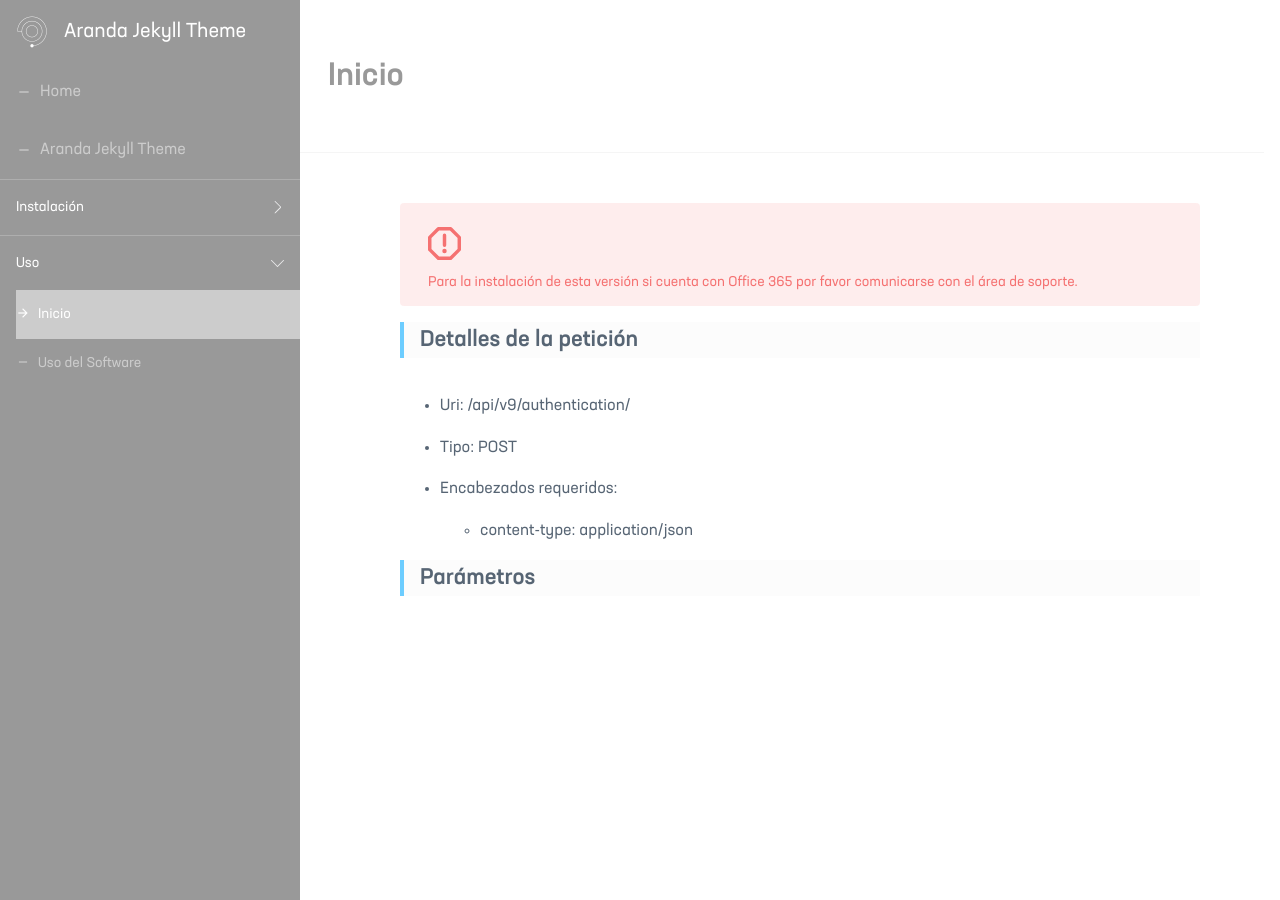
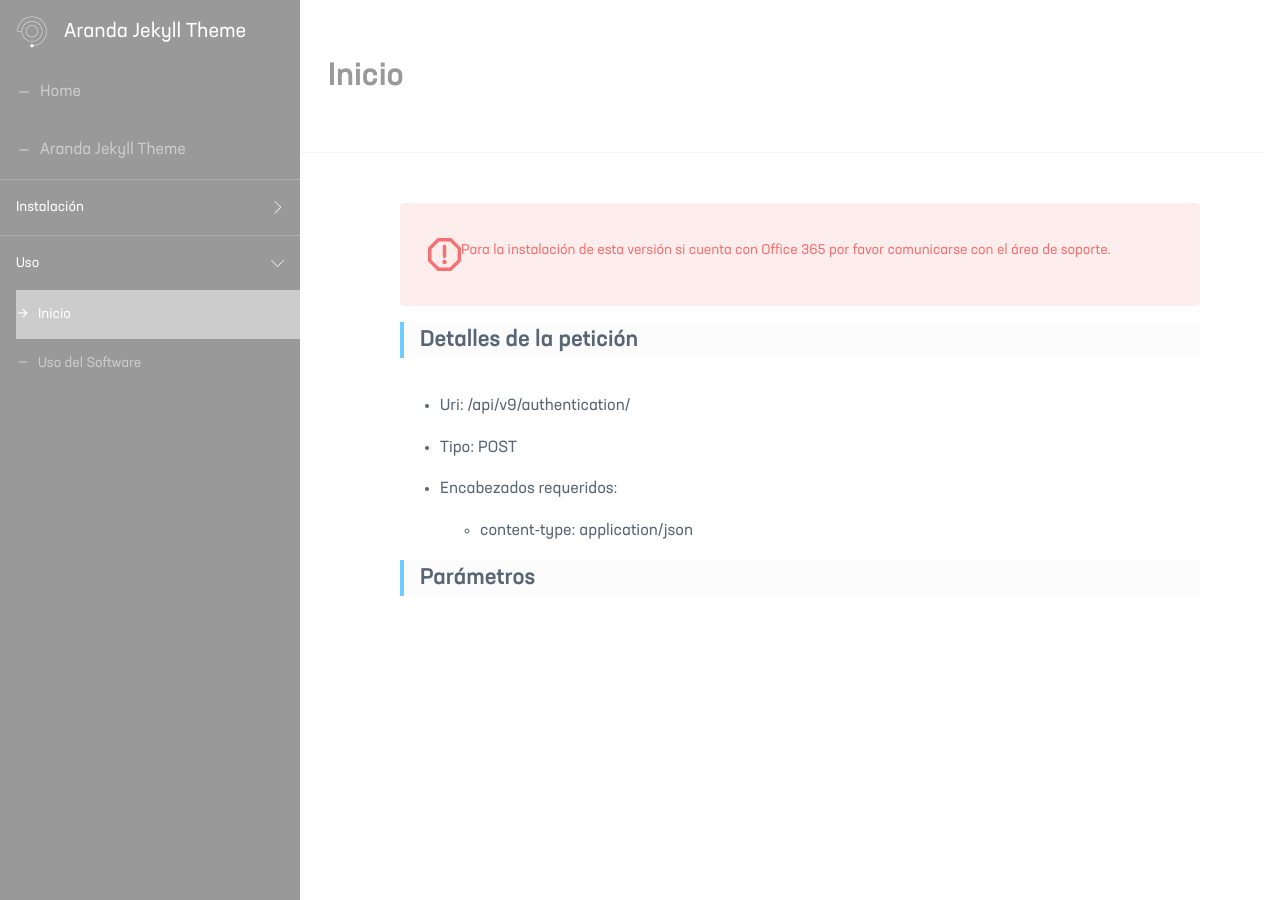
Before and after one commit to Nats85/Manuales-Aranda-Apis, a Jekyll site: the page built from docs/2.1-inicio.md, in a window 1280 px wide. Built offline with Jekyll 4.4.1, drawn with Linux system fonts in a browser that asks for light colours.

Commit message:
Update _default.scss

```diff
--- a/_sass/layouts/_default.scss
+++ b/_sass/layouts/_default.scss
@@ -201,8 +201,9 @@ pre.highlight
     border-radius: 4px;
  }
 .alert {
-    padding-top: 24px;
+    padding-top: 35px;
     padding-left: 28px;
+    display: -webkit-box;
  }
 
 .highlight code:before {
```
